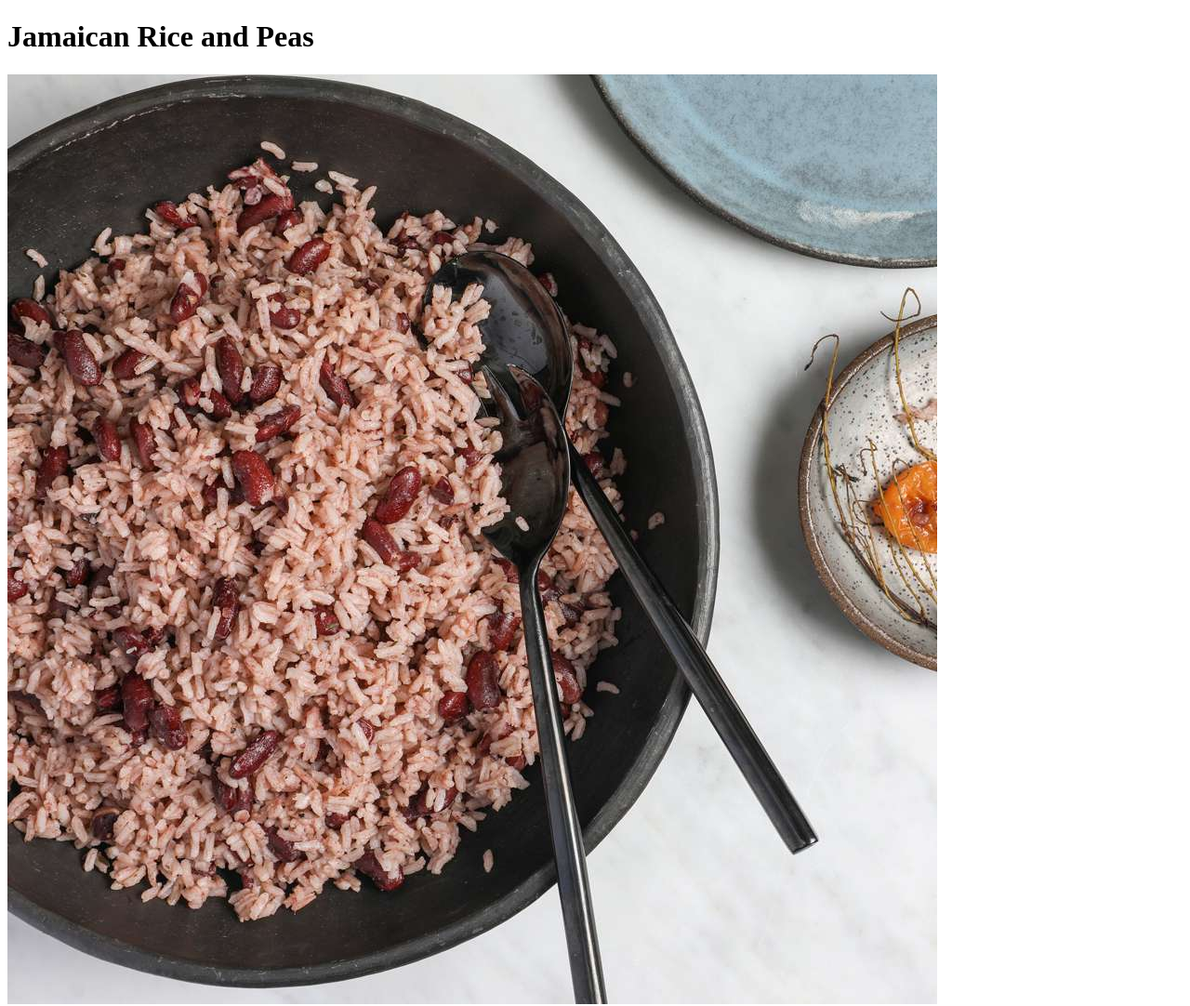
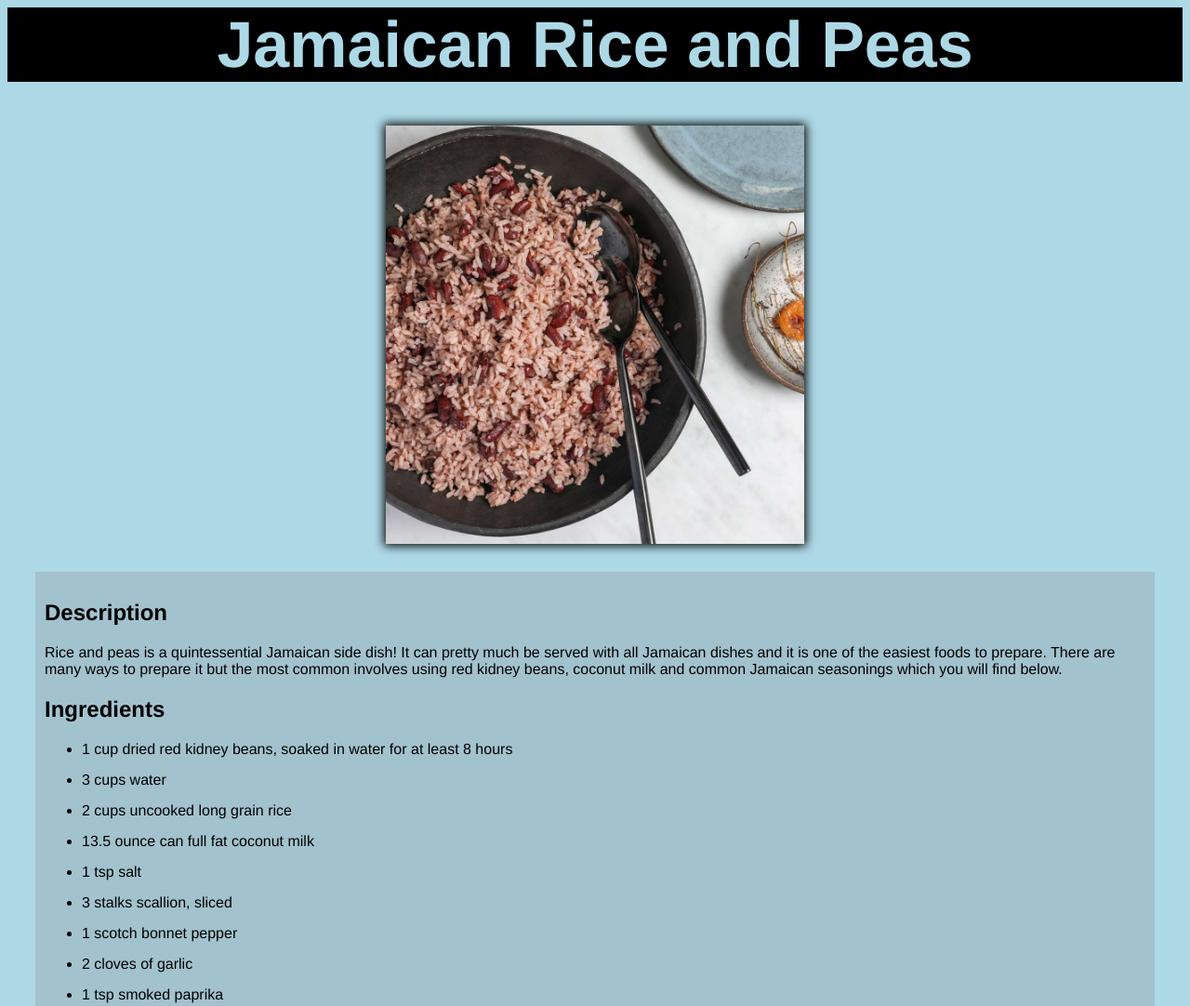
Before and after one commit to johan-xg/odin-recipes, a plain HTML site: page recipes/rice_and_peas.html in a window 1280 px wide. Shown: the top 1082 px of the page at 93% size. Drawn offline with Linux system fonts and the light colour scheme.

Commit message:
Add styling to rice and peas  page

```diff
--- a/recipes/brown-stew.css
+++ b/recipes/brown-stew.css
@@ -28,3 +28,7 @@ h1{
     padding: 10px;
     margin: 30px;
 }
+
+li{
+    margin-bottom: 15px;
+}
--- a/recipes/fried-dumpling.css
+++ b/recipes/fried-dumpling.css
@@ -28,3 +28,7 @@ h1{
     padding: 10px;
     margin: 30px;
 }
+
+li{
+    margin-bottom: 15px;
+}
--- a/recipes/rice-and-peas.css
+++ b/recipes/rice-and-peas.css
@@ -0,0 +1,34 @@
+html{
+    background-color: lightblue;
+}
+body{
+    font-family: Helvetica;
+}
+
+h1{
+    text-align: center;
+    color: lightblue;
+    font-size: 70px;
+    background-color: black;
+    margin-top: 0;
+}
+
+#rice-and-peas-pic{
+    height: auto;
+    width: 450px;
+    justify-content: center;
+    display: block;
+    margin-left: auto;
+    margin-right: auto;
+    box-shadow: 0 0 10px 2px black;
+}
+
+#recipe-content{
+    background-color: rgba(128, 128, 128, 0.25);
+    padding: 10px;
+    margin: 30px;
+}
+
+li{
+    margin-bottom: 15px;
+}
--- a/recipes/rice_and_peas.html
+++ b/recipes/rice_and_peas.html
@@ -9,7 +9,7 @@
 </head>
 <body>
     <h1>Jamaican Rice and Peas</h1>
-    <img src="../images/rice_and_peas.jpg" alt="Bowl filled with rice and peas and two spoons in the bowl">
+    <img id="rice-and-peas-pic" src="../images/rice_and_peas.jpg" alt="Bowl filled with rice and peas and two spoons in the bowl">
 
     <div id="recipe-content">
         <h2>Description</h2>
```
Also changed, not shown: recipes/fried_dumpling.html (+1 -1 lines).
